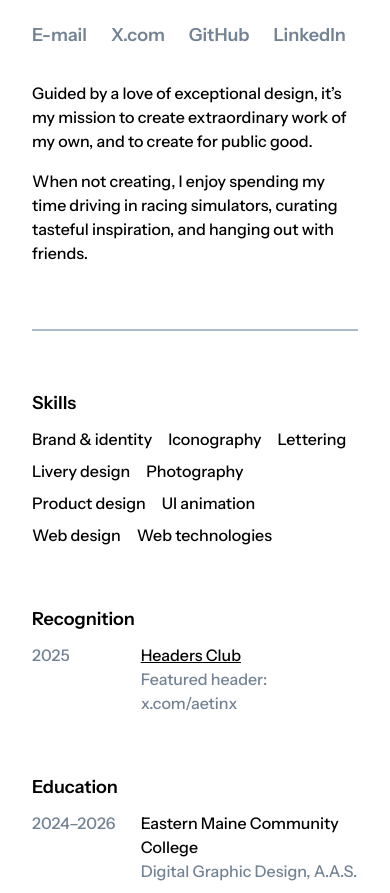
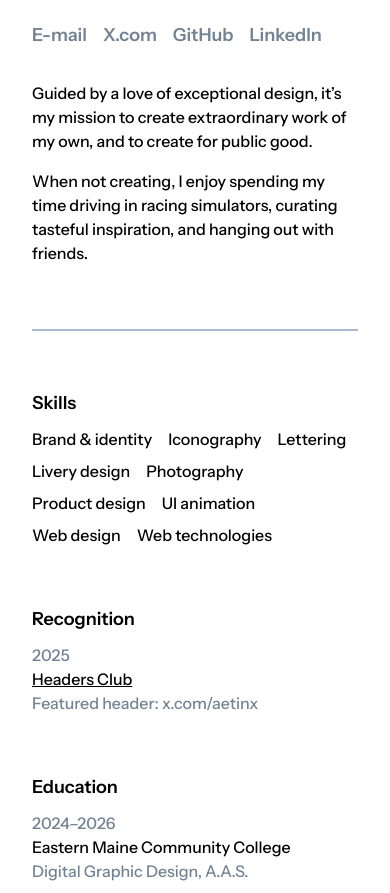
Before and after one commit to aetinx/website, an Astro site: page /about in a window 390 px wide. Shown: the part 207-1100 px from the top of the page. Built offline with nearby package versions, Linux system fonts and the light colour scheme; Astro itself is replaced by a stand-in of ours.

Commit message:
Adjust layout of some /about sections

```diff
--- a/src/pages/about.astro
+++ b/src/pages/about.astro
@@ -14,7 +14,7 @@ import about from "../data/about"
   <Section>
     <header class="mt-24 md:mt-32 max-w-100 md:max-w-150">
       <h1 class="h1">I’m Adrian Keim, a design engineer based in Maine.</h1>
-      <div class="flex flex-wrap gap-6 md:gap-8 gap-y-2 text-metal-500 text-lg md:text-xl mt-6 mb-8 font-semibold">
+      <div class="flex flex-wrap gap-4 md:gap-8 gap-y-1 text-metal-500 text-lg md:text-xl mt-6 mb-8 font-semibold">
         <a href="mailto:hello@aetinx.dev" target="_blank">E-mail</a>
         <a href="https://x.com/aetinx" target="_blank">X.com</a>
         <a href="https://github.com/aetinx" target="_blank">GitHub</a>
@@ -43,7 +43,7 @@ import about from "../data/about"
             {
               about.recognition.map(x => (
                 <li>
-                  <article class="grid grid-cols-[1fr_2fr]">
+                  <article class="grid grid-cols-[1fr_2fr] max-md:flex max-md:flex-col">
                     <time class="text-metal-500">{x.year}</time>
                     <div class="flex flex-col">
                       <a href={x.url} target="_blank" class={x.url && "underline"}>
@@ -62,7 +62,7 @@ import about from "../data/about"
             {
               about.education.map(x => (
                 <li>
-                  <article class="grid grid-cols-[1fr_2fr]">
+                  <article class="grid grid-cols-[1fr_2fr] max-md:flex max-md:flex-col">
                     <time class="text-metal-500">{x.years.from === x.years.to ? x.years.from : `${x.years.from}–${x.years.to}`}</time>
                     <div class="flex flex-col">
                       <span>{x.school}</span>
```
